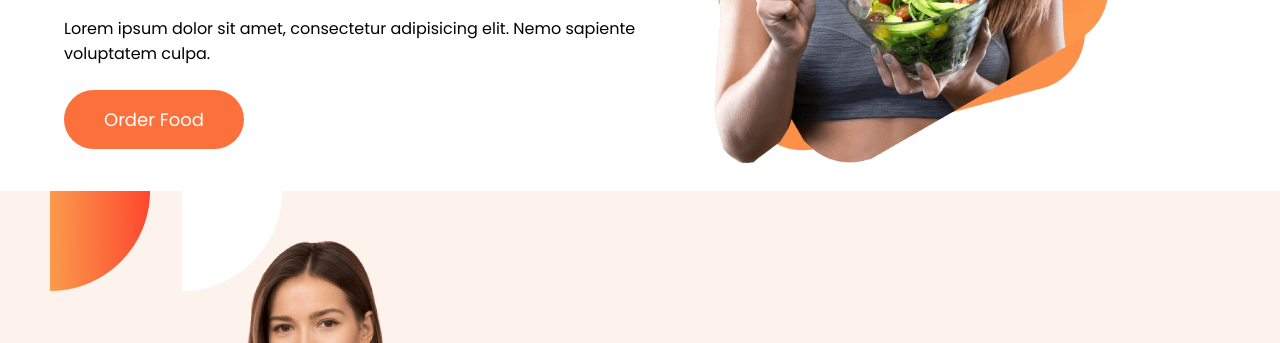
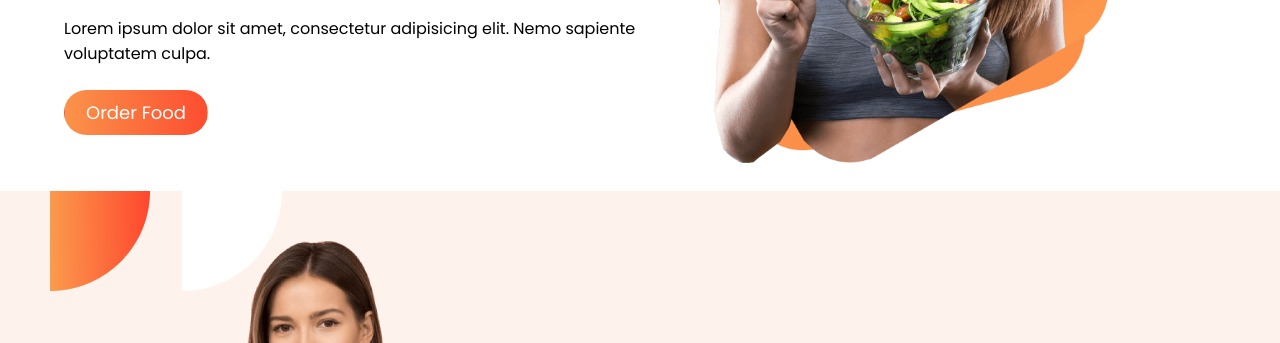
Before and after one commit to devmehedi101/module-8, a plain HTML site: page index.html in a window 1280 px wide. Shown: the part 457-800 px from the top of the page. Drawn offline with Linux system fonts and the light colour scheme.

Commit message:
5th commit

```diff
--- a/style.css
+++ b/style.css
@@ -67,19 +67,19 @@ hr{
     margin-left: 15px;
 }
 button{
-    background-color: #FC703C;
-    padding: 14px 38px;
-    border-radius: 40px;
+    background-image: linear-gradient(to right, #FB934A, #FD4D30);
+
     font-size: 18px;
     color: #FFF;
-    /* border-radius: 2px solid transparent; */
-    /* box-shadow: rgb(250, 125, 103) 0px 7px 29px 0px; */
     margin-top: 24px;
-    border-color: transparent;
+
+    border-radius: 23px;
+    border: 1px solid transparent;
+    padding: 8px 21px;
 }
-button:hover{
+/* button:hover{
     background-color: #f74808;
-}
+} */
 
 /* abou-area start form heare */
 
```
